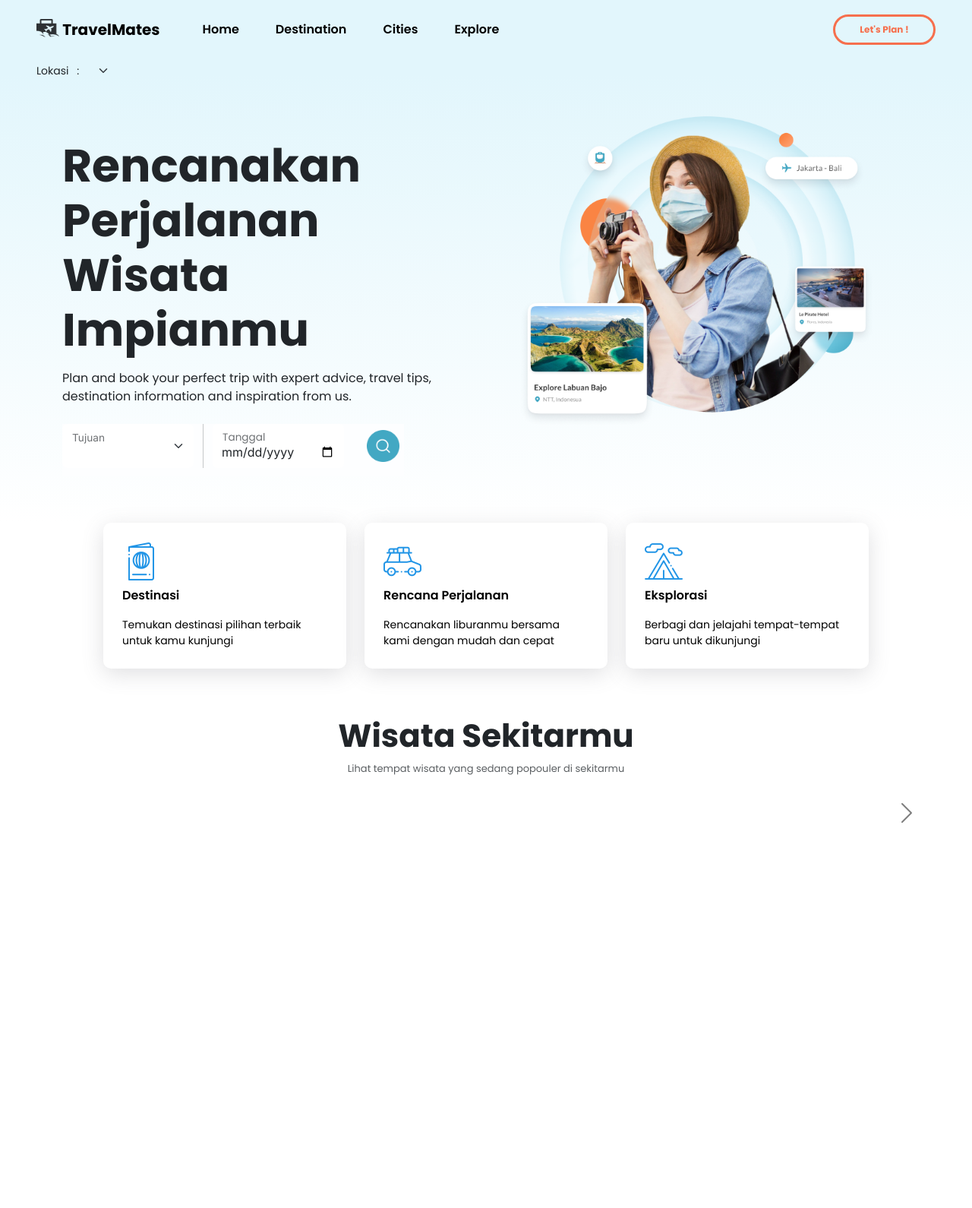
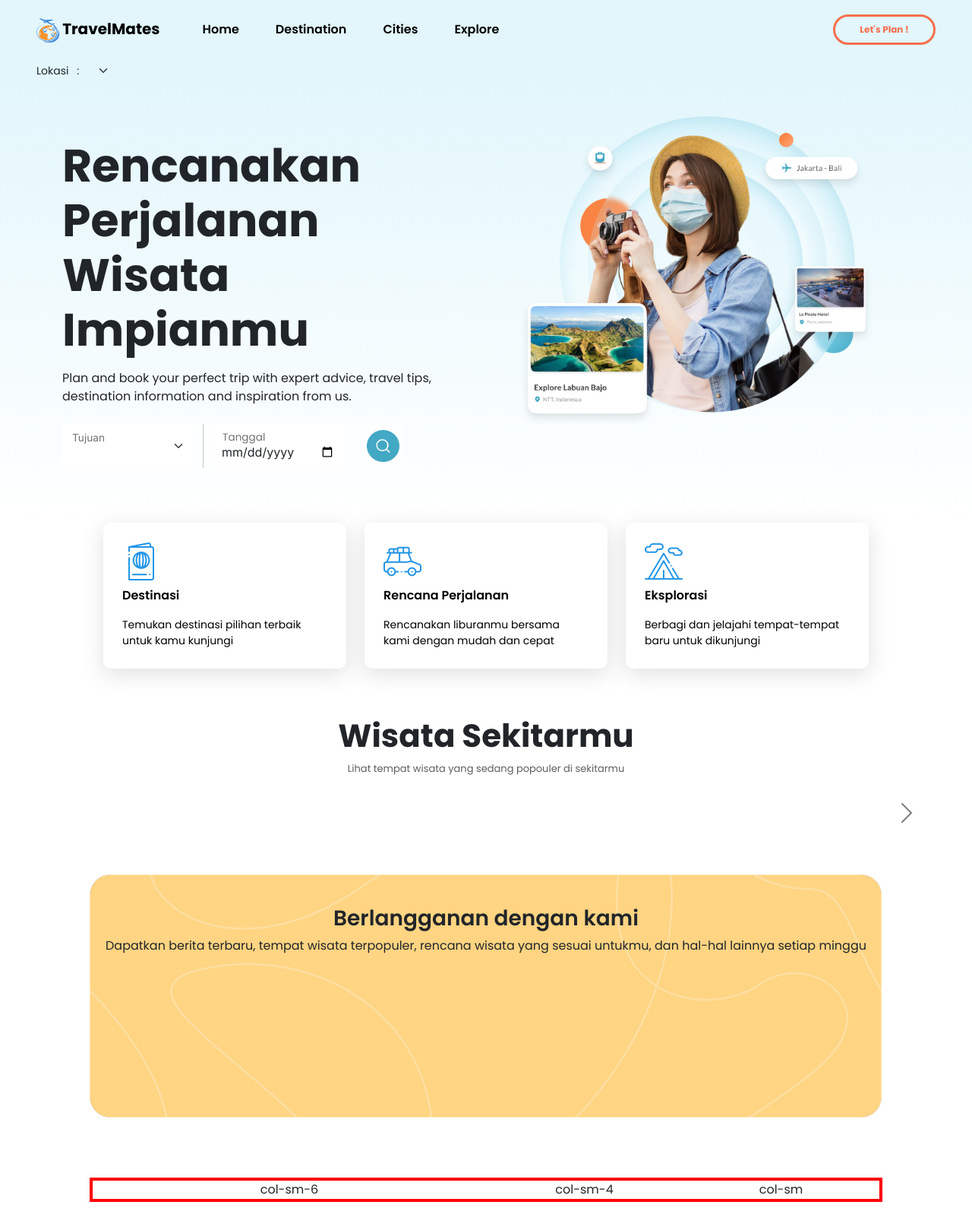
Before and after one commit to auryynb/TravelMates, a Django app: template tours/templates/tours/index.html in a window 1280 px wide. Shown: the whole page at 76% size. Before the commit the page ends 1083 px from the top, so only its background shows below. Run offline with Django 3.2, Linux system fonts and the light colour scheme; the template is opened without the code that fills it, so the values that code supplies are empty; some libraries are stand-ins or nearby versions.

Commit message:
second commit

```diff
--- a/tourmate/settings.py
+++ b/tourmate/settings.py
@@ -30,7 +30,7 @@ SECRET_KEY = 'django-insecure-5pec(yljj9gdmgk#u0w4jic27-=+z$hi7v19d1#op9i#lg6b4a
 DEBUG = True
 
 # ALLOWED_HOSTS = ['*']
-ALLOWED_HOSTS = ['127.0.0.1', '.herokuapp.com']
+ALLOWED_HOSTS = ['127.0.0.1', '.herokuapp.com', 'testserver']
 
 # Application definition
 
@@ -49,7 +49,8 @@ INSTALLED_APPS = [
     'django.contrib.humanize',
     'jquery',
     'whitenoise.runserver_nostatic',
-    'storages'
+    'storages',
+    'multiforloop'
 
 ]
 
--- a/tours/admin.py
+++ b/tours/admin.py
@@ -32,9 +32,7 @@ class AccomodationAdmin(admin.ModelAdmin):
 
 
 class RencanaWisataAdmin(admin.ModelAdmin):
-
     model = RencanaWisata
-
     filter_horizontal = ['destination']
     extra = 1
 
--- a/tours/models.py
+++ b/tours/models.py
@@ -16,6 +16,11 @@ class City(models.Model):
 
 
 class ImageAlbum(models.Model):
+    name = models.CharField(max_length=255, default='Album ')
+
+    def __str__(self):
+        return str(self.name)
+
     def default(self):
         return self.images.filter(default=True).first()
 
--- a/tours/static/tours/style.css
+++ b/tours/static/tours/style.css
@@ -400,3 +400,23 @@ a {
     border-radius: 10px;
 
 }
+
+.subs-content{
+    text-align: center;
+}
+
+.subs-content h3{
+    margin-top: 4%;
+    font-weight: 600;
+}
+
+.subs-content p{
+}
+
+footer{
+    border: 2px solid red;
+}
+
+.footer-row{
+    border: 2px solid red;
+}
--- a/tours/templates/tours/index.html
+++ b/tours/templates/tours/index.html
@@ -2,7 +2,7 @@
 {% include "tours/layout/header.html" %}
 <div class="head"
      style="background : linear-gradient(180deg, #E2F6FC 14.25%, rgba(255, 255, 255, 0) 100%); height: 43rem">
-        <nav class="navbar navbar-expand-lg sticky-top"  style="height: 78px;">
+    <nav class="navbar navbar-expand-lg sticky-top" style="height: 78px;">
 
         {% include "tours/layout/navbar.html" %}
 
@@ -25,7 +25,8 @@
                 <div class="left-banner col">
                     <div class="head-banner">
                         <h1 class="title-banner">Rencanakan Perjalanan Wisata Impianmu</h1>
-                    <p class="text-banner">Plan and book your perfect trip with expert advice, travel tips, destination
+                        <p class="text-banner">Plan and book your perfect trip with expert advice, travel tips,
+                            destination
                             information and inspiration from us.</p>
                     </div>
 
@@ -122,12 +123,13 @@
             {% for list in tour_list %}
                 <div class="carousel-item {% if forloop.counter0 %} {% else %} active {% endif %}">
                     <div class="container">
-                        <div class="row row-cols-4">
+                        <div class="row">
                             {% for tour in list %}
-                                <div class="cardimg col">
+                                <div class="cardimg col-sm-3">
                                     <a href="{% url 'detail' tour.id %}" class="text-decoration-none text-dark">
                                         <div class=" card" style="width: 18rem; height: 20rem; border-radius: 20px">
-                                            <img src="https://dealinbucket.s3.amazonaws.com/static/{{ tour.image_path }}" class=" card-img-top "
+                                            <img src="https://dealinbucket.s3.amazonaws.com/static/{{ tour.image_path }}"
+                                                 class=" card-img-top "
                                                  style="height: 200px; border-radius: 10px"
                                                  alt="">
                                             <div class="card-cont card-body">
@@ -154,7 +156,28 @@
     </div>
 
 {% endblock content %}
+
+<div class="subs-footer d-flex align-center justify-content-center" style="height: 400px;margin-top: 80px">
+    <div class="subs-content" style="background-image: url('{% static 'tours/assets/img-sub.png' %}'); width: 100% ;
+            background-size: contain;
+            background-repeat: no-repeat;">
+        <h3> Berlangganan dengan kami</h3>
+        <p>Dapatkan berita terbaru, tempat wisata terpopuler, rencana wisata yang sesuai untukmu, dan hal-hal lainnya setiap minggu</p>
+        <div class="d-flex align-center justify-content-conter">
+
         </div>
-
+    </div>
+</div>
+<footer>
+    <div class="footer">
+        <div class="container text-center">
+            <div class="footer-row row">
+                <div class="col-sm-6">col-sm-6</div>
+                <div class="col-sm-3">col-sm-4</div>
+                <div class="col-sm-3">col-sm</div>
+            </div>
+        </div>
+    </div>
+</footer>
 </body>
 </html>
--- a/tours/templates/tours/layout/navbar.html
+++ b/tours/templates/tours/layout/navbar.html
@@ -10,7 +10,7 @@
 
         <div class="container-fluid px-5" >
             <a href="/" class="navbar-brand" style="font-weight: bold">
-                <img src="{% static 'tours/assets/img.png' %}" alt="Logo" width="30" height="24"
+                <img src="{% static 'tours/assets/travel_logo.png' %}" alt="Logo" width="30" height="32"
                      class="d-inline-block align-text-top">
                 TravelMates</a>
             <button class="navbar-toggler" type="button" data-bs-toggle="collapse" data-bs-target="#navbarNav"
--- a/tours/templates/tours/plan_list.html
+++ b/tours/templates/tours/plan_list.html
@@ -102,6 +102,7 @@
         <div class="container text-center">
             <div class="row row-cols-4">
                 {% for plan in plan_list %}
+                    <a href="{% url 'detail_plan' plan.id %}" class="text-decoration-none text-dark">
                     <div class="col">
                         <div class="card">
                             <img src="{{ plan.cover.url }}" class=" card-img-top "
@@ -111,6 +112,7 @@
                             <h5>Rp{{ plan.total_cost | intcomma}}</h5>
                         </div>
                     </div>
+                    </a>
                 {% endfor %}
                 {% for plan in plan_list %}
                     <div class="col">
--- a/tours/urls.py
+++ b/tours/urls.py
@@ -24,5 +24,5 @@ urlpatterns = [
     path('plan', views.IndexPlanView.as_view(), name="plan_list"),
     path('destination', views.IndexDestinationView.as_view(), name="destination_list"),
     path('plan/<int:pk>/', views.DetailPlanView.as_view(), name="detail_plan"),
-
+    path("destination/", views.IndexDestinationView.as_view(), name="search_destination_results"),
 ]
```
Also changed, not shown: tours/templates/tours/destination_list.html (+11 -6 lines), tours/templates/tours/plan_detail.html (+42 -7 lines), tours/test_views.py (added, +14 -0 lines), tours/views.py (+58 -7 lines), tours/migrations/0023_imagealbum_name_alter_destination_description_and_more.py (added), tours/static/tours/assets/img-sub.png (added), tours/static/tours/assets/travel_logo.png (added), 2 other files. Lines whose indentation alone changed are shown as unchanged.
